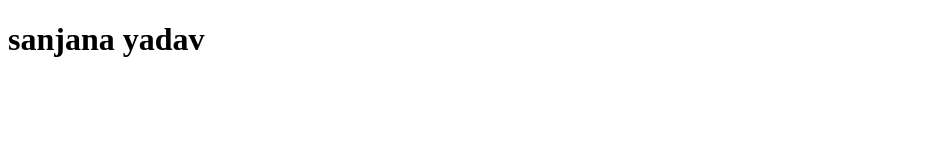
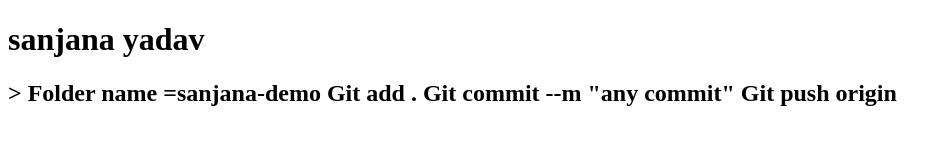
Before and after one commit to Sanjana-yadav01052002/sanjana-demo, a plain HTML site: page index.html in a window 1280 px wide. Shown: the whole page, without its empty margins (0-950 px from the left). Drawn offline with Linux system fonts and the light colour scheme.

Commit message:
process code

```diff
--- a/index.html
+++ b/index.html
@@ -9,6 +9,12 @@
     <h1>sanjana yadav
 
     </h1>
+    <H2>>
+        Folder name =sanjana-demo
+Git add .
+Git commit --m "any commit"
+Git push origin
+</H2>
 
 </body>
 </html>
```
